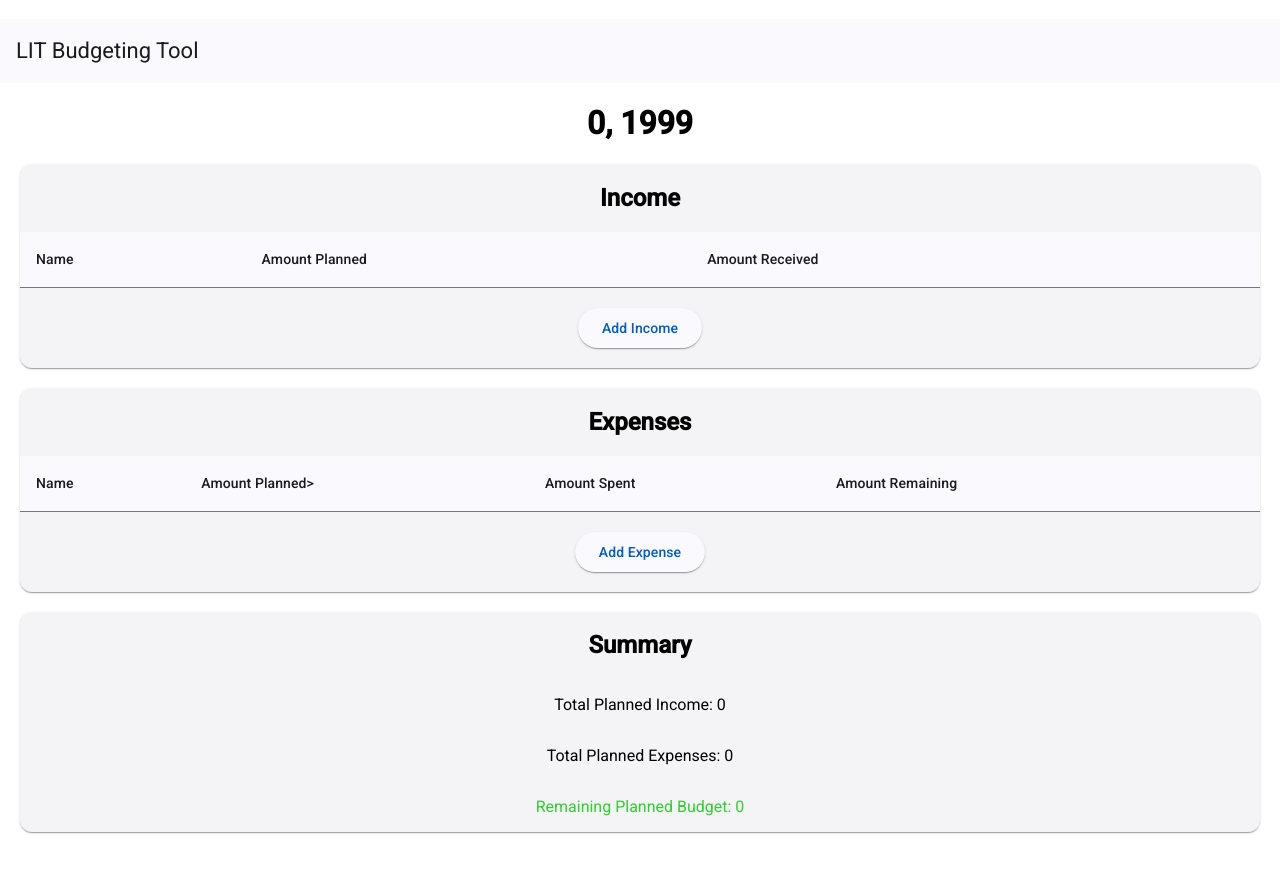
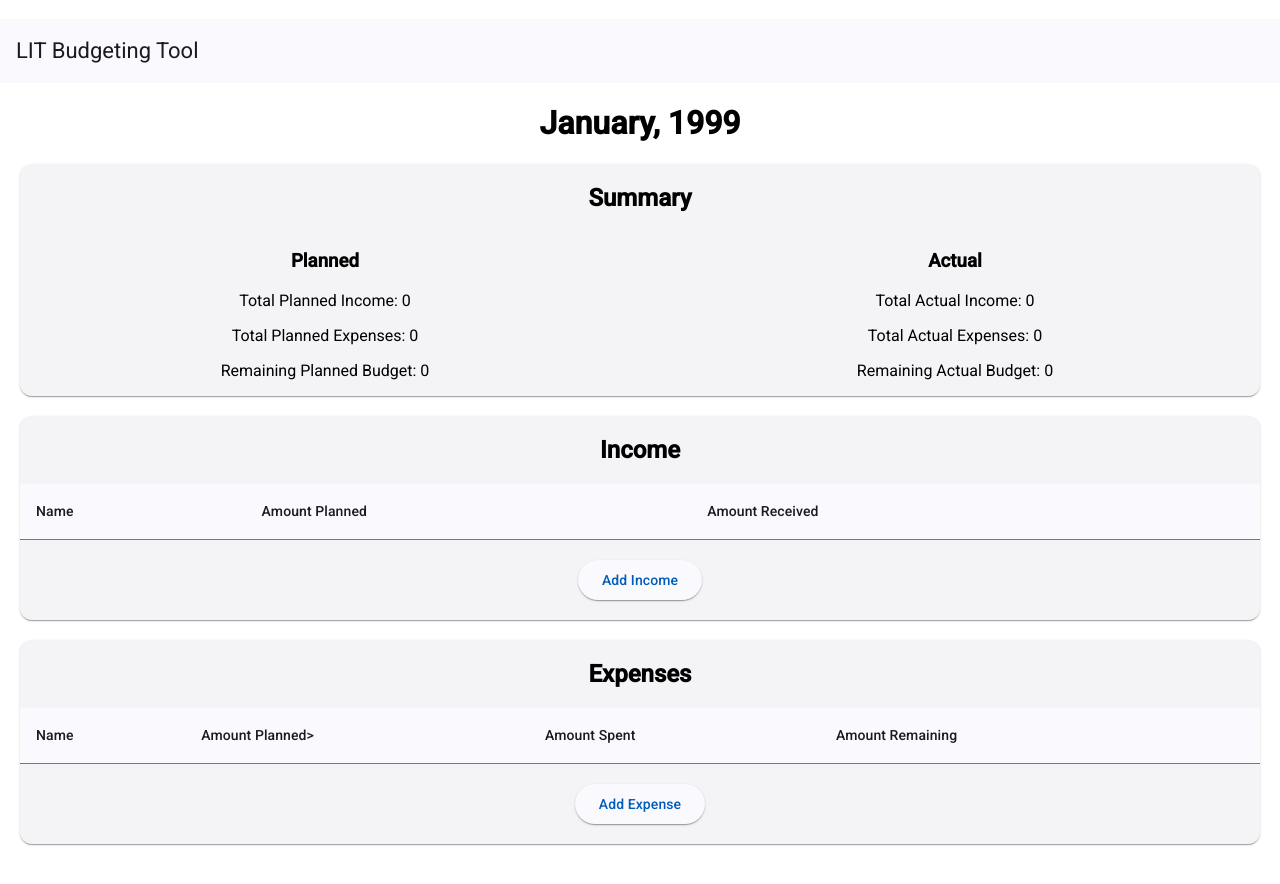
Before and after one commit to loganmj/BudgetTool, an Angular app in the folder budgettool.client/: page / in a window 1280 px wide. Shown: the top 884 px of the page. Built offline with nearby package versions, Linux system fonts and the light colour scheme.

Commit message:
Handled the month enum by adding a MonthTextPipe.

```diff
--- a/budgettool.client/src/app/app.module.ts
+++ b/budgettool.client/src/app/app.module.ts
@@ -9,6 +9,7 @@ import { IncomeTableComponent } from './income-table/income-table.component';
 import { FormsModule } from '@angular/forms';
 import { ExpenseTableComponent } from './expense-table/expense-table.component';
 import { MonthlyBudgetComponent } from './monthly-budget/monthly-budget.component';
+import { MonthTextPipe } from '../data/MonthTextPipe';
 
 @NgModule({
   declarations: [
@@ -21,8 +22,10 @@ import { MonthlyBudgetComponent } from './monthly-budget/monthly-budget.componen
     BrowserModule,
     AppRoutingModule,
     AngularMaterialModule,
-    FormsModule
+    FormsModule,
+    MonthTextPipe
   ],
+  exports: [MonthTextPipe],
   providers: [
     provideAnimationsAsync(),
     provideHttpClient()
--- a/budgettool.client/src/app/expense-table/expense-table.component.ts
+++ b/budgettool.client/src/app/expense-table/expense-table.component.ts
@@ -89,16 +89,8 @@ export class ExpenseTableComponent {
   }
 
   /**
-   * Gets the text color string based on the amount remaining in the expense item.
+   * Gets the text class string based on the amount remaining in the expense item.
    */
-  public getAmountRemainingTextColor(item: ExpenseItem): string{
-    if (item.amountRemaining >= 0) {
-      return this.TEXT_COLOR_BALANCED_BUDGET;
-    }
-
-    return this.TEXT_COLOR_OVERBUDGET;
-  }
-
   public getAmountRemainingTextClass(item: ExpenseItem): string {
     if (item.amountRemaining >= 0) {
       return 'amount-remaining-ok';
--- a/budgettool.client/src/app/monthly-budget/monthly-budget.component.html
+++ b/budgettool.client/src/app/monthly-budget/monthly-budget.component.html
@@ -1,6 +1,25 @@
-<h1>{{monthYear.month}}, {{monthYear.year}}</h1>
+<h1>{{monthYear.month | monthText}}, {{monthYear.year}}</h1>
 
 <div class="container">
+
+  <!-- Summary card -->
+  <mat-card class="budget-summary-card">
+    <h2>Summary</h2>
+    <div class="budget-summary-grid">
+      <div>
+        <h3>Planned</h3>
+        <p>Total Planned Income: {{totalPlannedIncome}}</p>
+        <p>Total Planned Expenses: {{totalPlannedExpenses}}</p>
+        <p>Remaining Planned Budget: {{remainingPlannedBudget}}</p>
+      </div>
+      <div>
+        <h3>Actual</h3>
+        <p>Total Actual Income: {{totalActualIncome}}</p>
+        <p>Total Actual Expenses: {{totalActualExpenses}}</p>
+        <p>Remaining Actual Budget: {{remainingActualBudget}}</p>
+      </div>
+    </div>
+  </mat-card>
 
   <!-- Income table -->
   <mat-card class="line-item-table">
@@ -12,11 +31,4 @@
     <app-expense-table [(items)]="expenseItems" (itemsChange)="calculateTotals()"></app-expense-table>
   </mat-card>
 
-  <!-- Summary -->
-  <mat-card class="budget-summary-card">
-    <h2>Summary</h2>
-    <p>Total Planned Income: {{ totalPlannedIncome }}</p>
-    <p>Total Planned Expenses: {{ totalPlannedExpenses }}</p>
-    <p [ngStyle]="{'color': getRemainingPlannedTextColor()}">Remaining Planned Budget: {{ remainingPlannedBudget }}</p>
-  </mat-card>
 </div>
--- a/budgettool.client/src/app/monthly-budget/monthly-budget.component.scss
+++ b/budgettool.client/src/app/monthly-budget/monthly-budget.component.scss
@@ -1,3 +1,5 @@
+@import '../../styles.scss';
+
 .line-item-table {
    display: flex;
    margin: 20px;
@@ -7,3 +9,21 @@
    display: flex;
    margin: 20px;
 }
+
+.amount-remaining-balanced {
+   color: $color-balanced-budget;
+}
+
+.amount-remaining-overbudget {
+   color: $color-over-budget;
+}
+
+.amount-remaining-underbudget {
+   color: $color-under-budget;
+}
+
+.budget-summary-grid {
+   display: grid;
+   grid-template-columns: 1fr 1fr;
+   gap: 20px;
+}
--- /dev/null
+++ b/budgettool.client/src/data/MonthTextPipe.ts
@@ -0,0 +1,42 @@
+import { Pipe, PipeTransform } from "@angular/core";
+import { Month } from "./Month";
+
+/**
+ * Pipes a Month enum value into a month text value
+ */
+@Pipe({
+  name: 'monthText'
+})
+export class MonthTextPipe implements PipeTransform {
+
+  public transform(value: Month): string {
+    switch (value) {
+      case Month.January:
+        return 'January';
+      case Month.February:
+        return 'February';
+      case Month.March:
+        return 'March';
+      case Month.April:
+        return 'April';
+      case Month.May:
+        return 'May';
+      case Month.June:
+        return 'June';
+      case Month.July:
+        return 'July';
+      case Month.August:
+        return 'August';
+      case Month.September:
+        return 'September';
+      case Month.October:
+        return 'October';
+      case Month.November:
+        return 'November';
+      case Month.December:
+        return 'December';
+      default:
+        return 'January';
+    };
+  }
+}
```
